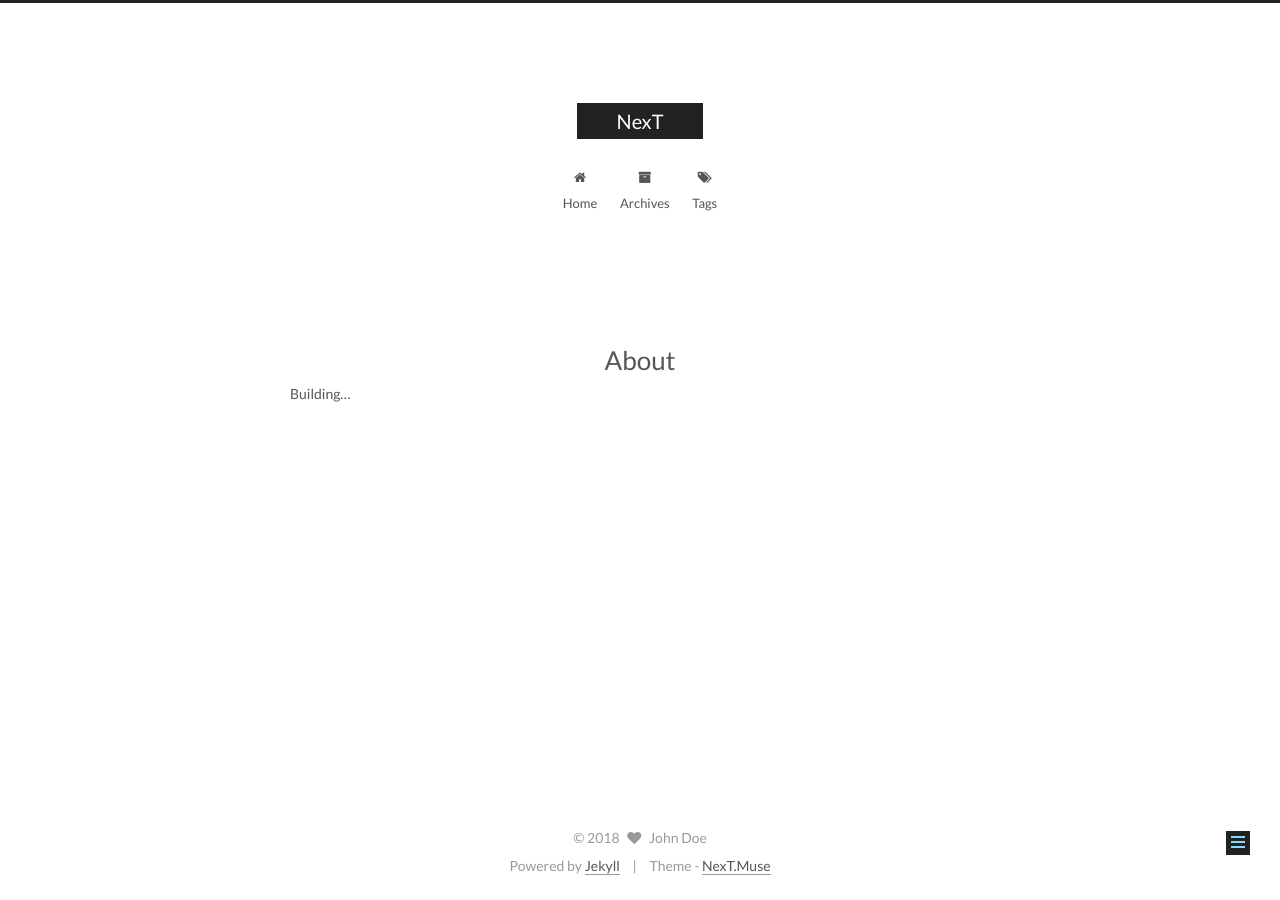
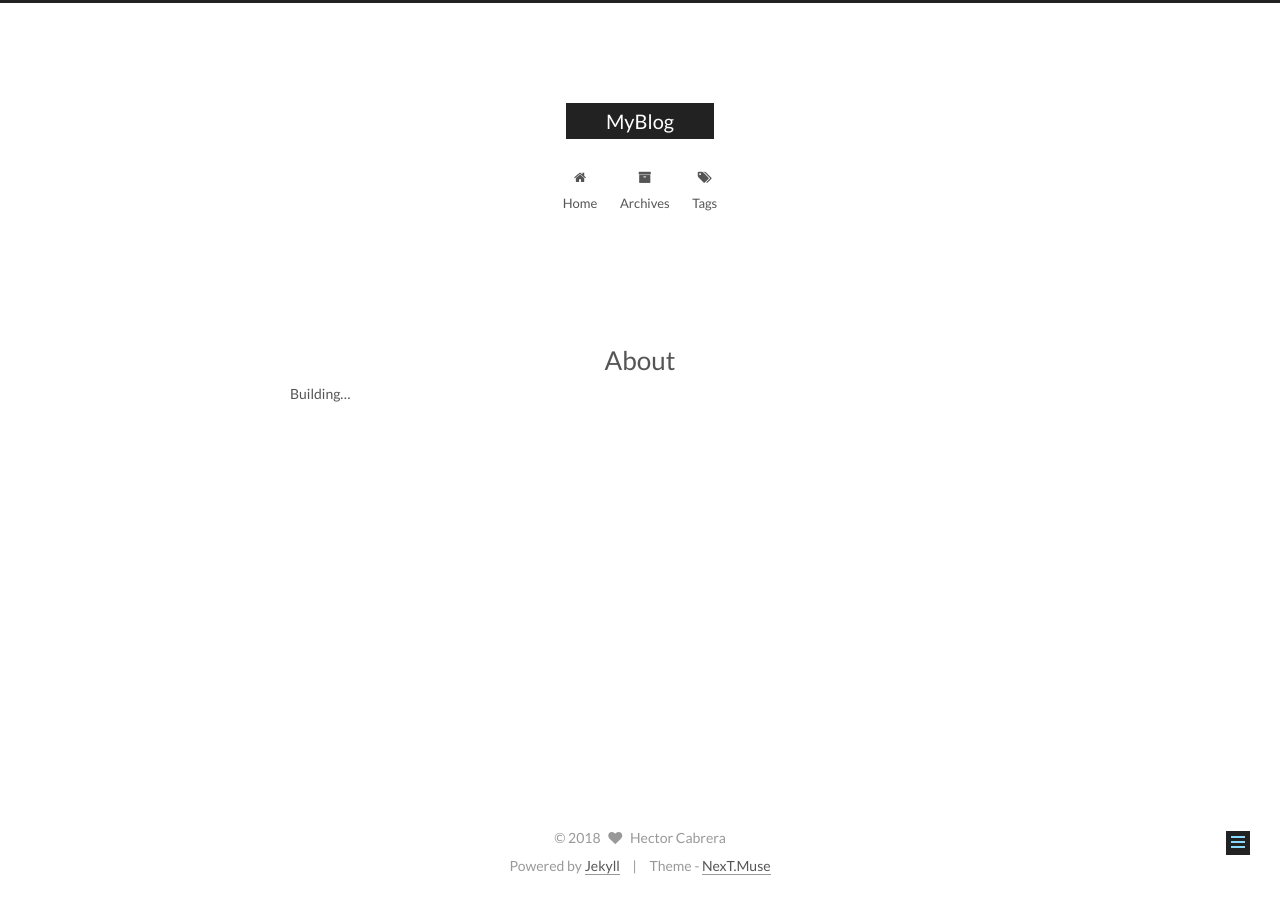
Before and after one commit to HectorCabrera/hectorcabrera.github.io, a Jekyll site: the page built from about/index.md, in a window 1280 px wide. Built offline with Jekyll 4.4.1, drawn with Linux system fonts in a browser that asks for light colours.

Commit message:
Tests on _config.yml

```diff
--- a/_config.yml
+++ b/_config.yml
@@ -4,10 +4,10 @@
 # ---------------------------------------------------------------
 
 # Site
-title: NexT
+title: MyBlog
 subtitle:
 description:
-author: John Doe
+author: Hector Cabrera
 # Support language: de, en, fr-FR, id, ja, ko, pt-BR, pt, ru, zh-Hans, zh-hk, zh-tw
 language: en
 date_format: '%Y-%m-%d'
@@ -228,7 +228,7 @@ social_icons:
   # KeyMapsToSocialItemKey: NameOfTheIconFromFontAwesome
   GitHub: github
   Twitter: twitter
-  Weibo: weibo
+  #weibo: weibo
 
 
 # Sidebar Avatar
```
